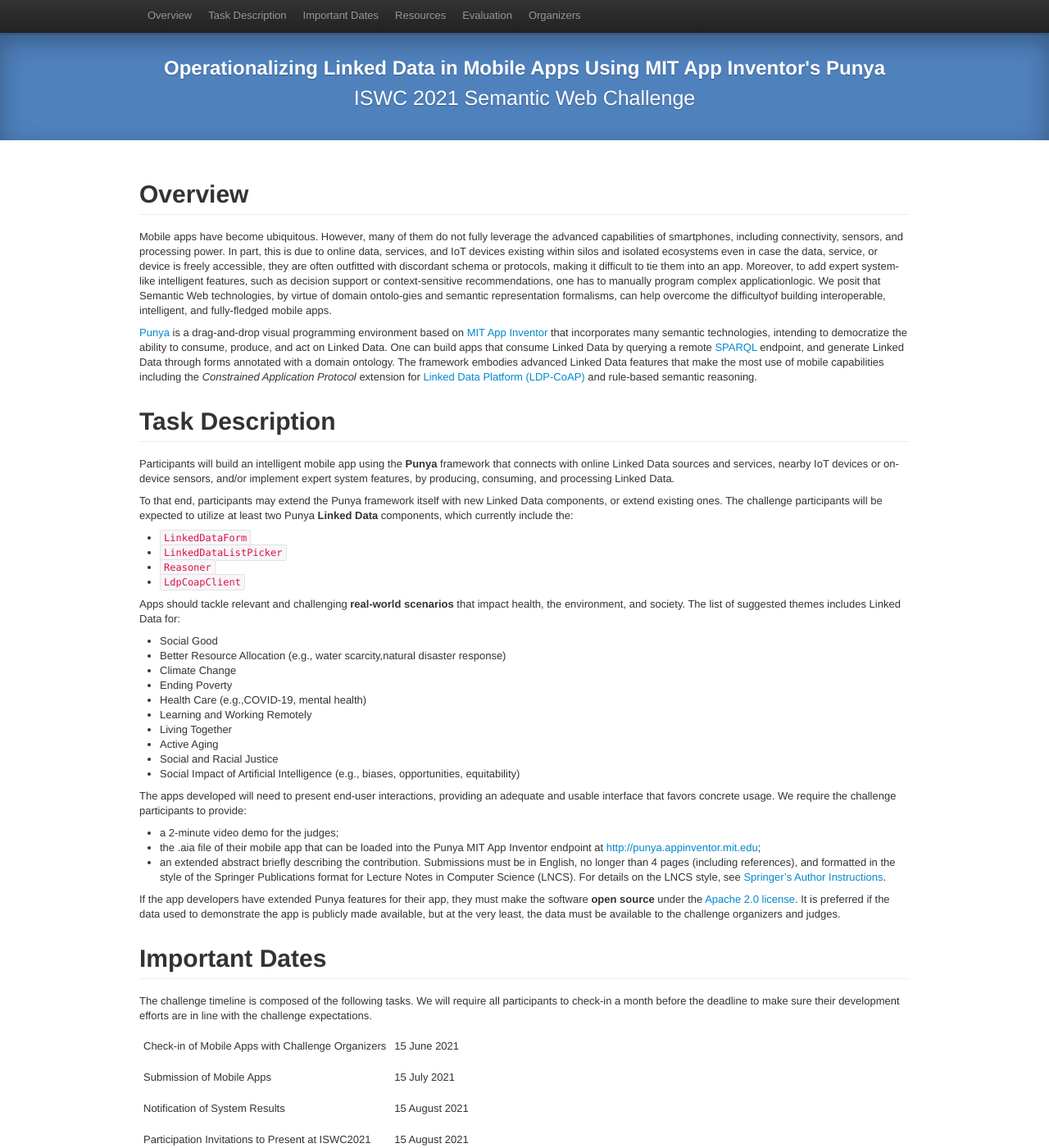
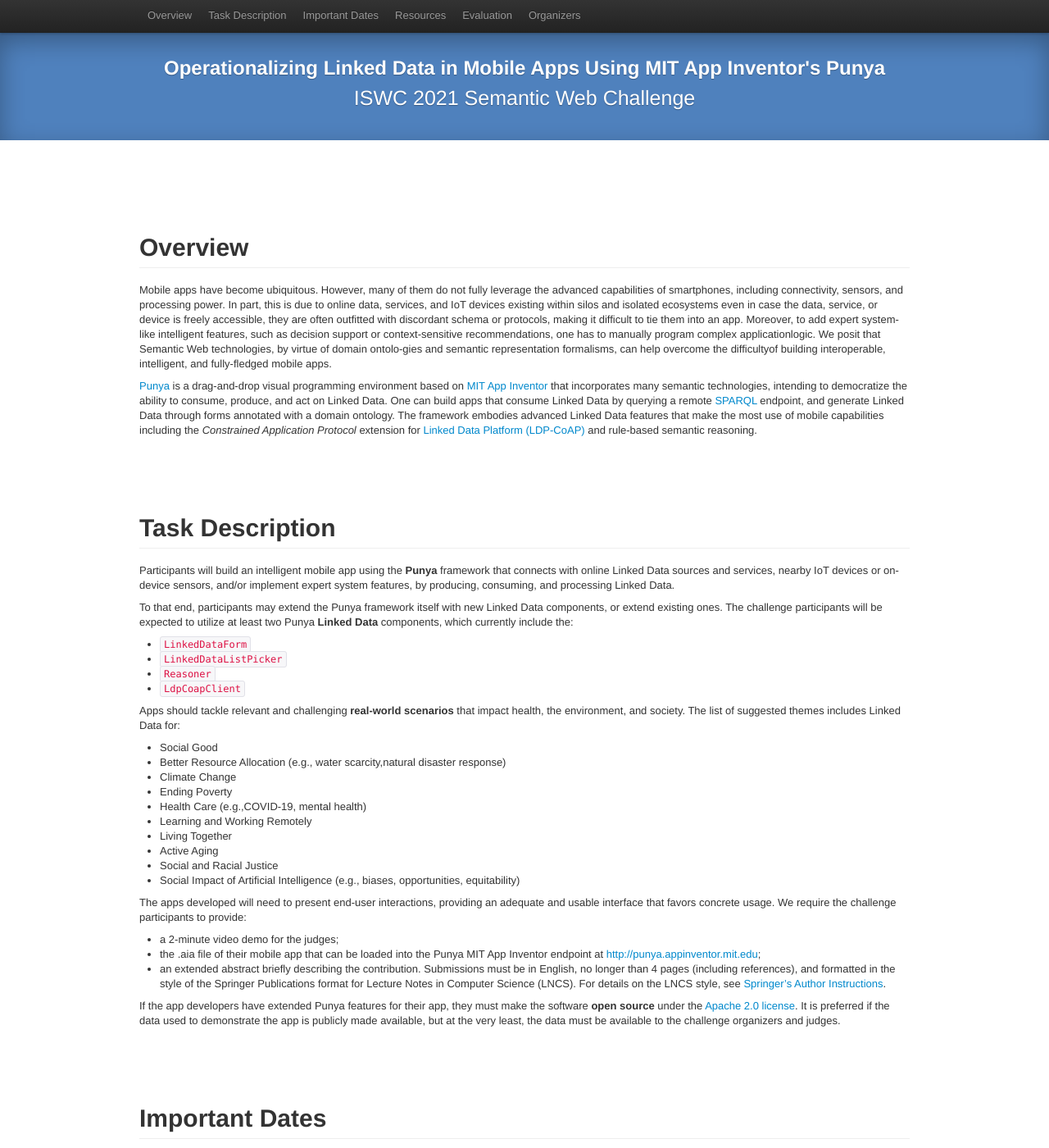
Before and after one commit to mit-dig/punya-website, a Jekyll site: the page built from challenge/index.md, in a window 1280 px wide and 1400 px high. Shown: the whole window at 82% size. Built offline with Jekyll 4.4.1, drawn with Linux system fonts in a browser that asks for light colours; some of the changed text lies outside the part shown.

Commit message:
Update ISWC Challenge Website (#4)

```diff
--- a/challenge/index.md
+++ b/challenge/index.md
@@ -8,7 +8,7 @@
 
 <!-- Overview -->
 
-<section id="overview" markdown="1">
+<section class="challenge-section" id="overview" markdown="1">
 
 # Overview
 
@@ -24,7 +24,7 @@
 
 <!-- Task Description -->
 
-<section id="task" markdown="1">
+<section  class="challenge-section" id="task" markdown="1">
 
 # Task Description
 
@@ -64,7 +64,7 @@
 
 <!-- Important Dates -->
 
-<section id="timeline" markdown="1">
+<section class="challenge-section" id="timeline" markdown="1">
 
 # Important Dates
 
@@ -107,12 +107,15 @@
 
 <!-- Resources: Software & Tutorials -->
 
-<section id="resources" markdown="1">
+<section class="challenge-section" id="resources" markdown="1">
 
 # Punya resources
 
 <div class="row">
 <div class="span12" markdown="1">
+
+The Punya MIT App Inventor endpoint is available at [http://punya.appinventor.mit.edu](http://punya.appinventor.mit.edu){:target="_blank"}.
+
 The Punya open-source code repository is available at [https://github.com/mit-dig/punya](https://github.com/mit-dig/punya){:target="_blank"}.
 
 We also have extensive documentation on the Punya components at [https://punya.mit.edu](https://punya.mit.edu){:target="_blank"}.
@@ -142,7 +146,7 @@
 
 <!-- Evaluation -->
 
-<section id="evaluation" markdown="1">
+<section class="challenge-section" id="evaluation" markdown="1">
 
 # Evaluation
 
@@ -166,17 +170,17 @@
 
 <!-- Organizers -->
 
-<section id="organizers" markdown="1">
+<section class="challenge-section" id="organizers" markdown="1">
 
 # Challenge Organizers
 
 <div class="row">
 <div class="span12" markdown="1">
-* [Oshani Seneviratne](https://idea.rpi.edu/people/staff/oshani-seneviratne){:target="_blank"} - Rensselaer Polytechnic Institute, USA
 * [Lalana Kagal](https://www.csail.mit.edu/person/lalana-kagal){:target="_blank"} - Massachusetts Institute of Technology, USA
 * [Giuseppe Loseto](http://sisinflab.poliba.it/loseto){:target="_blank"} - Polytechnic University of Bari, Italy
 * [Evan W. Patton](https://www.csail.mit.edu/person/evan-patton){:target="_blank"} - Massachusetts Institute of Technology, USA
 * [Floriano Scioscia](http://sisinflab.poliba.it/scioscia){:target="_blank"} - Polytechnic University of Bari, Italy
+* [Oshani Seneviratne](https://idea.rpi.edu/people/staff/oshani-seneviratne){:target="_blank"} - Rensselaer Polytechnic Institute, USA
 * [William Van Woensel](https://niche.cs.dal.ca/william-van-woensel){:target="_blank"} - Dalhousie University, Canada
 
 For any information, please contact the challenge organizers.
--- a/static/style.css
+++ b/static/style.css
@@ -99,3 +99,5 @@
   padding-bottom: 6px;
   border-bottom: 1px solid #eee;
 }
+
+.challenge-section {padding-top: 65px;}
```
Also changed, not shown: other parts of challenge/index.md (+2 -1 lines), Gemfile.lock.
